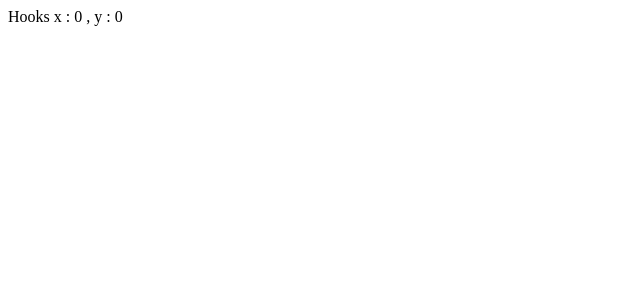
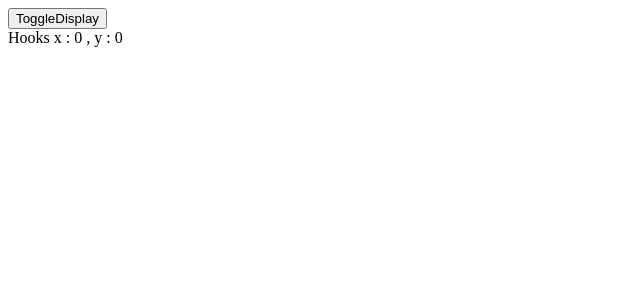
Before and after one commit to ishanrana363/reactHook, a React (Vite) app: page / in a window 1280 px wide. Shown: the top 300 px of the page, without its empty margins (0-640 px from the left). Built offline with nearby package versions, Linux system fonts and the light colour scheme.

Commit message:
useEffect run done

```diff
--- a/src/App.jsx
+++ b/src/App.jsx
@@ -1,12 +1,15 @@
 // import UseEffect from "./component/UseEffect";
 
-import UseEffectRun from "./component/UseEffectRun";
+import UseEffectCleanUp from "./component/UseEffectCleanUp";
+
+// import UseEffectRun from "./component/UseEffectRun";
 
 const App = () => {
   return (
     <div>
         {/* <UseEffect/> */}
-        <UseEffectRun/>
+        {/* <UseEffectRun/> */}
+        <UseEffectCleanUp/>
     </div>
   );
 };
--- /dev/null
+++ b/src/component/UseEffectCleanUp.jsx
@@ -0,0 +1,16 @@
+import { useState } from "react";
+import UseEffectRun from "./UseEffectRun";
+
+const UseEffectCleanUp = () => {
+    const [display,setDisplay] = useState(true)
+    return (
+        <div>
+            <button onClick={()=>{
+                setDisplay(!display)
+            }} >ToggleDisplay</button>
+            {display && <UseEffectRun/> }
+        </div>
+    );
+};
+
+export default UseEffectCleanUp;
--- a/src/component/UseEffectRun.jsx
+++ b/src/component/UseEffectRun.jsx
@@ -10,7 +10,11 @@ const UseEffectRun = () => {
     }
     useEffect(()=>{
         console.log("UseEffect called")
-        window.addEventListener("mousemove",logMousePossition)
+        window.addEventListener("mousemove",logMousePossition);
+        return ()=>{
+            console.log("component divmount")
+            window.removeEventListener("mousemove",logMousePossition)
+        }
     },[])
         return (
         <div>
```
